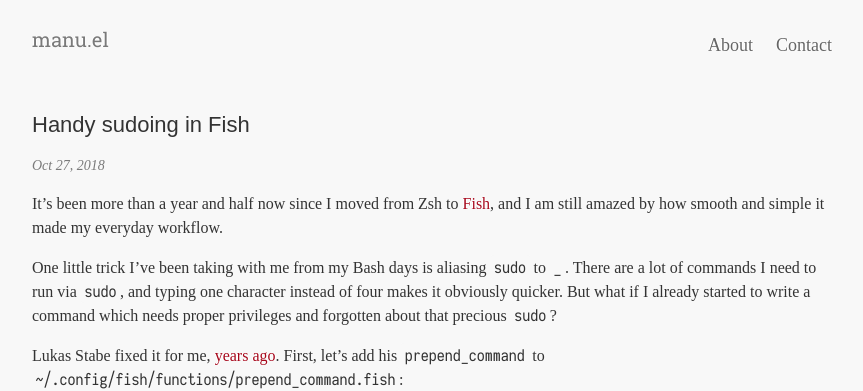
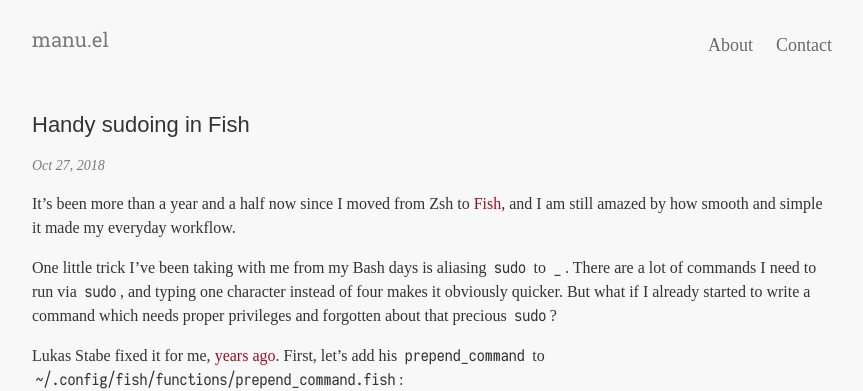
Before and after one commit to manuel-uberti/manuel-uberti.github.io, a Jekyll site: the page built from _posts/2018-10-27-sudo-fish.md, in a window 1280 px wide. Shown: the top 391 px of the page, without its empty margins (208-1071 px from the left). Built offline with Jekyll 4.4.1, drawn with Linux system fonts in a browser that asks for light colours; some web fonts are replaced.

Commit message:
Fix grammar

```diff
--- a/_posts/2018-10-27-sudo-fish.md
+++ b/_posts/2018-10-27-sudo-fish.md
@@ -6,7 +6,7 @@ summary:    Quickly run commands with sudo in Fish shell.
 categories: programming
 ---
 
-It’s been more than a year and half now since I moved from Zsh to
+It’s been more than a year and a half now since I moved from Zsh to
 [Fish](https://fishshell.com/), and I am still amazed by how smooth and simple
 it made my everyday workflow.
 
```
